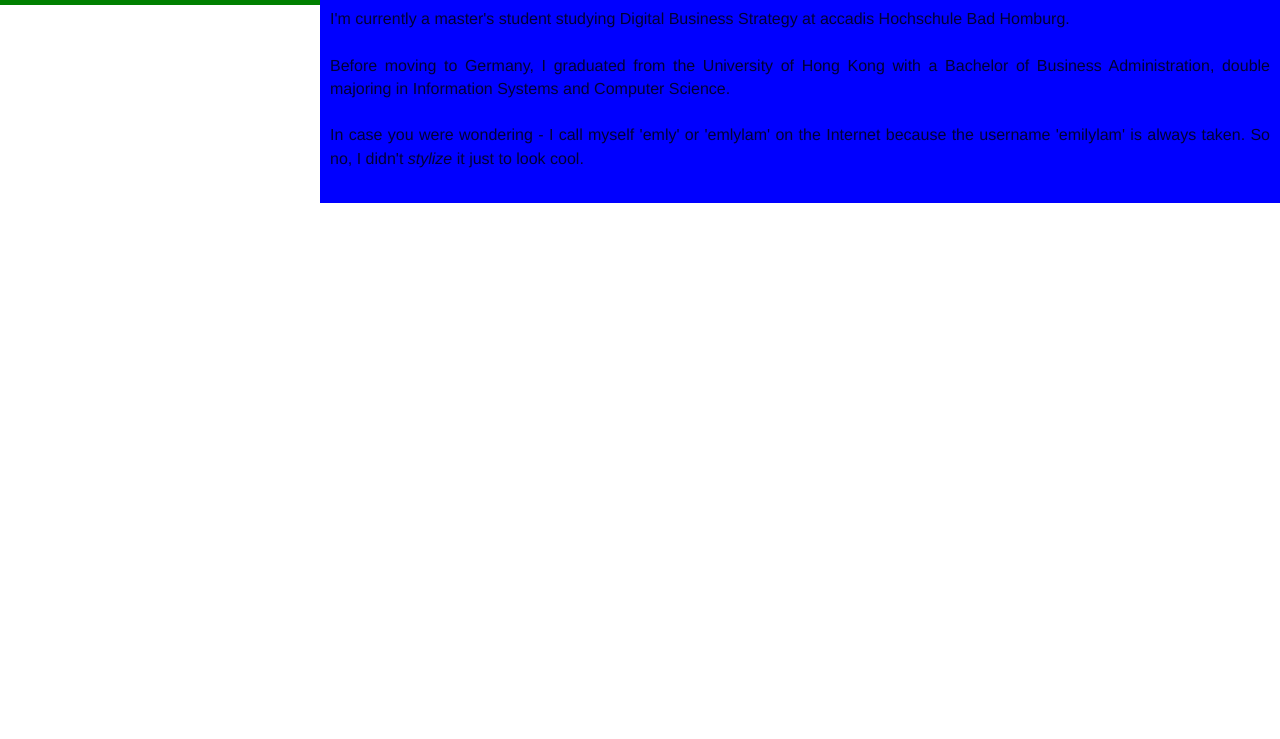
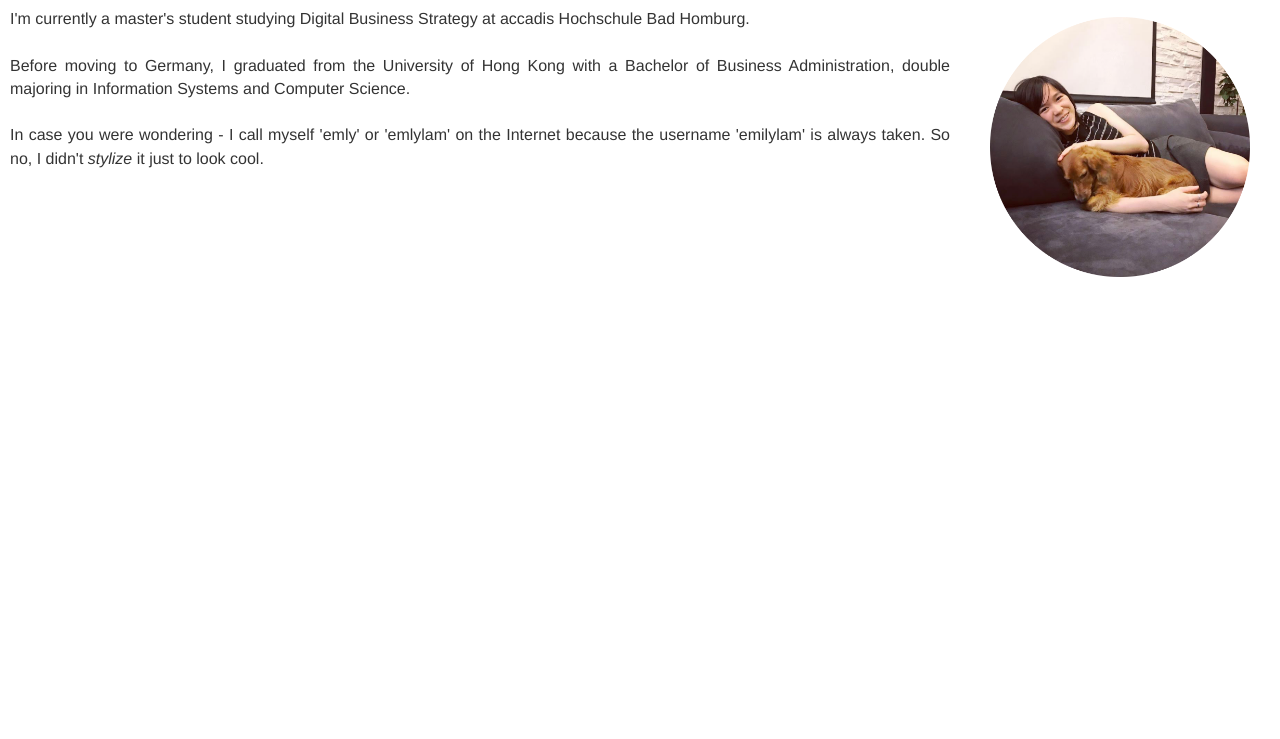
Before and after one commit to emlylam/emlylam.github.io, a Gatsby site: page / in a window 1280 px wide. Shown: the part 61-800 px from the top of the page. Built offline with nearby package versions, Linux system fonts and the light colour scheme; Gatsby itself is replaced by a stand-in of ours.

Commit message:
Index page Emily image

```diff
--- a/src/pages/index.js
+++ b/src/pages/index.js
@@ -2,8 +2,12 @@ import React from 'react'
 import Link from 'gatsby-link'
 import styles from './index.module.css'
 import Helmet from 'react-helmet'
+import Img from 'gatsby-image'
 
-const IndexPage = () => (
+
+class IndexPage extends React.Component {
+  render(){
+    return (
       <div className={styles.indexContainer}>
         <Helmet>
           <title>emlylam</title>
@@ -14,13 +18,7 @@ const IndexPage = () => (
           <div className={styles.row}>
             <div
               className={`${styles.column} ${styles.left}`}
-          style={{background: 'green'}}
-        >
-          <p>TEST</p>
-        </div>
-        <div
-          className={`${styles.column} ${styles.right}`}
-          style={{background: 'blue'}}
+              // style={{background: 'blue'}}
             >
               <h1>Emily Lam</h1>
               <p>I'm currently a master's student studying Digital Business Strategy at accadis Hochschule
@@ -33,10 +31,38 @@ const IndexPage = () => (
               </p>
               {/*<p>Extra facts about me: I learned German as a hobby and I'm also a die-hard believer of index funds.</p>*/}
             </div>
+
+            <div
+              className={`${styles.column} ${styles.right}`}
+              // style={{background: 'green'}}
+              style={{padding: '30px', marginTop: '3rem'}}
+            >
+              <Img sizes={this.props.data.imgEmily.sizes} />
             </div>
 
           </div>
 
         </div>
+      </div>
     )
+  }
+}
 export default IndexPage
+
+
+
+export const pageQuery = graphql `
+query IndexQuery {
+    site {
+       siteMetadata {
+        title
+       }
+    }
+
+    imgEmily: imageSharp(id: { regex: "/emily.png/"}) {
+      sizes(maxWidth: 1000) {
+        ...GatsbyImageSharpSizes
+      }
+    }
+  }
+`
--- a/src/pages/index.module.css
+++ b/src/pages/index.module.css
@@ -18,11 +18,11 @@
 }
 
 .left {
-    width: 25%;
+    width: 75%;
 }
 
 .right {
-    width: 75%;
+    width: 25%;
 }
 
 /* Clears float after the columns */
--- a/src/pages/projects.js
+++ b/src/pages/projects.js
@@ -42,7 +42,7 @@ class ProjectsPage extends React.Component {
 export default ProjectsPage
 
 export const pageQuery = graphql `
-  query IndexQuery {
+  query ProjectQuery {
     site {
        siteMetadata {
         title
```
Also changed, not shown: src/images/emily.png (added). Lines whose indentation alone changed are shown as unchanged.
